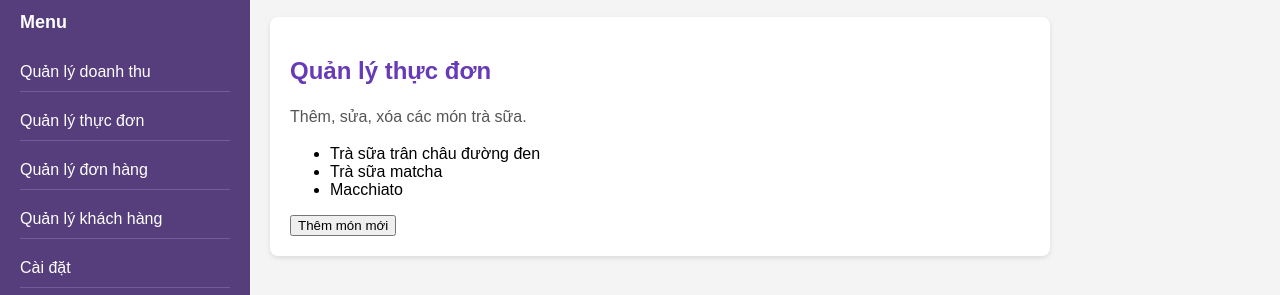
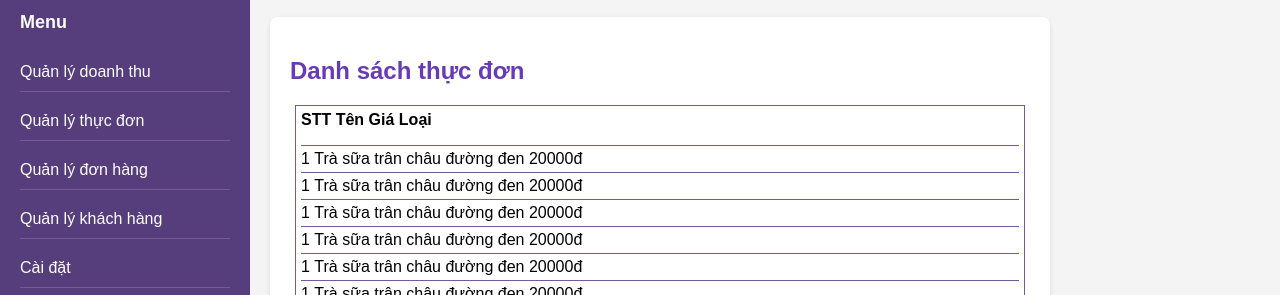
Before and after one commit to 22130101NguyenDucHuy/LapTrinhWebNhom34, a plain HTML site: page Admin/menu-management.html in a window 1280 px wide. Shown: the part 83-378 px from the top of the page. Drawn offline with Linux system fonts and the light colour scheme.

Commit message:
add list menu

```diff
--- a/Admin/admin-style.css
+++ b/Admin/admin-style.css
@@ -102,3 +102,23 @@ header {
 /*.logout:hover {*/
 /*    background-color: #e64a19;*/
 /*}*/
+
+.list-section{
+    padding: 5px;
+    border: 1px solid #76589d;
+    margin: 5px;
+}
+.list-section ul{
+    padding: 0;
+}
+
+.list-section ul li{
+    list-style: none;
+    border-top: 1px solid #76589d;
+    padding: 4px 0;
+
+}
+.list-section ul li div{
+    display: inline-block;
+
+}
--- a/Admin/menu-management.html
+++ b/Admin/menu-management.html
@@ -28,16 +28,83 @@
     <div class="content">
         <!-- Menu Management Section -->
         <div id="menu-management" class="section">
-            <h2>Quản lý thực đơn</h2>
-            <p>Thêm, sửa, xóa các món trà sữa.</p>
-            <ul>
-                <li>Trà sữa trân châu đường đen</li>
-                <li>Trà sữa matcha</li>
-                <li>Macchiato</li>
-            </ul>
+            <h2>Danh sách thực đơn</h2>
+            <div id="menu-box" class="list-section">
+                <div class="list-title">
+                    <strong>STT</strong>
+                    <strong>Tên</strong>
+                    <strong>Giá</strong>
+                    <strong>Loại</strong>
+                </div>
+
+
+
+                <ul>
+                    <li>
+                        <div class="id">
+                            1
+                        </div>
+                        <div class="name">
+                            Trà sữa trân châu đường đen
+                        </div>
+                        <div class="price">
+                            20000đ
+                        </div>
+                    </li>
+                    <li><div class="id">
+                        1
+                    </div>
+                        <div class="name">
+                            Trà sữa trân châu đường đen
+                        </div>
+                        <div class="price">
+                            20000đ
+                        </div></li>
+                    <li><div class="id">
+                        1
+                    </div>
+                        <div class="name">
+                            Trà sữa trân châu đường đen
+                        </div>
+                        <div class="price">
+                            20000đ
+                        </div></li>
+                    <li><div class="id">
+                        1
+                    </div>
+                        <div class="name">
+                            Trà sữa trân châu đường đen
+                        </div>
+                        <div class="price">
+                            20000đ
+                        </div></li>
+                    <li><div class="id">
+                        1
+                    </div>
+                        <div class="name">
+                            Trà sữa trân châu đường đen
+                        </div>
+                        <div class="price">
+                            20000đ
+                        </div></li>
+                    <li><div class="id">
+                        1
+                    </div>
+                        <div class="name">
+                            Trà sữa trân châu đường đen
+                        </div>
+                        <div class="price">
+                            20000đ
+                        </div></li>
+                </ul>
+            </div>
+
             <button>Thêm món mới</button>
         </div>
+
+
     </div>
+</div>
 </div>
 </body>
 
```
